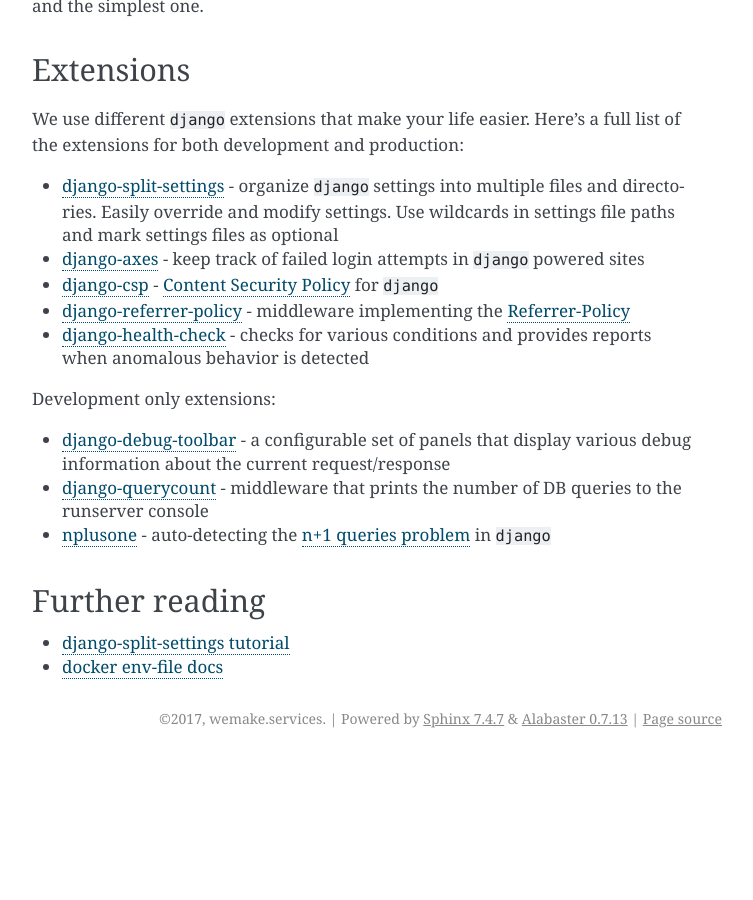
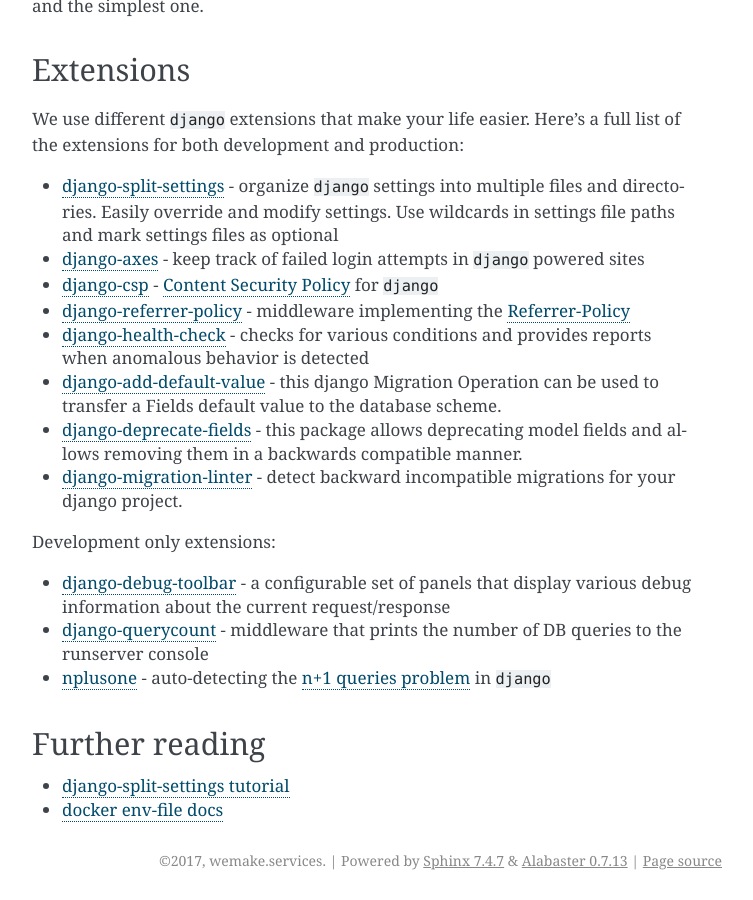
Before and after one commit to wemake-services/wemake-django-template, a Sphinx documentation site: the page built from {{cookiecutter.project_name}}/docs/pages/template/django.rst, in a window 1280 px wide and 900 px high, scrolled down 2048 px. Shown: the whole window, without its empty margins (388-1141 px from the left). Built offline with Sphinx 7.4.7, drawn with Linux system fonts in a browser that asks for light colours; the version number is read from the project's files by our own code; before the commit the page ends 2806 px from its top, so only the background shows below that.

Commit message:
Add migration extensions to docs
Closes #634

```diff
--- a/{{cookiecutter.project_name}}/docs/pages/template/django.rst
+++ b/{{cookiecutter.project_name}}/docs/pages/template/django.rst
@@ -120,6 +120,9 @@
 - `django-referrer-policy`_ - middleware implementing the `Referrer-Policy`_
 - `django-health-check`_ - checks for various conditions and provides reports
   when anomalous behavior is detected
+- `django-add-default-value`_ - this django Migration Operation can be used to transfer a Fields default value to the database scheme.
+- `django-deprecate-fields`_ - this package allows deprecating model fields and allows removing them in a backwards compatible manner.
+- `django-migration-linter`_ - detect backward incompatible migrations for your django project.
 
 Development only extensions:
 
@@ -136,6 +139,9 @@
 .. _django-referrer-policy: https://github.com/ubernostrum/django-referrer-policy
 .. _`Referrer-Policy`: https://developer.mozilla.org/en-US/docs/Web/HTTP/Headers/Referrer-Policy
 .. _django-health-check: _https://github.com/KristianOellegaard/django-health-check
+.. _django-add-default-value: _https://github.com/3YOURMIND/django-add-default-value
+.. _django-deprecate-fields: _https://github.com/3YOURMIND/django-deprecate-fields
+.. _django-migration-linter: _https://github.com/3YOURMIND/django-migration-linter
 .. _django-debug-toolbar: https://github.com/jazzband/django-debug-toolbar
 .. _django-querycount: https://github.com/bradmontgomery/django-querycount
 .. _nplusone: https://github.com/jmcarp/nplusone
```
